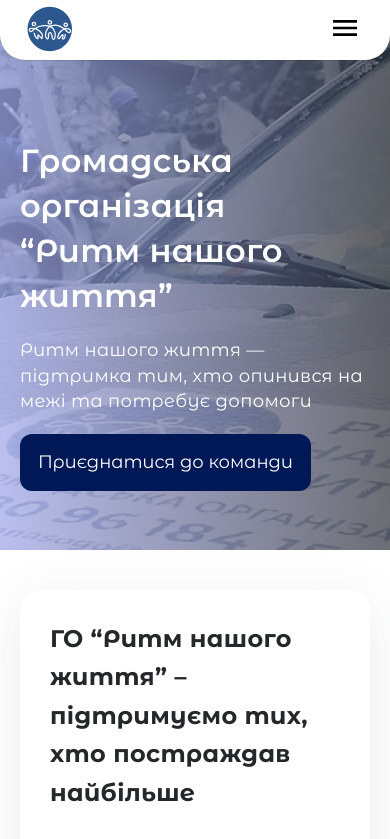
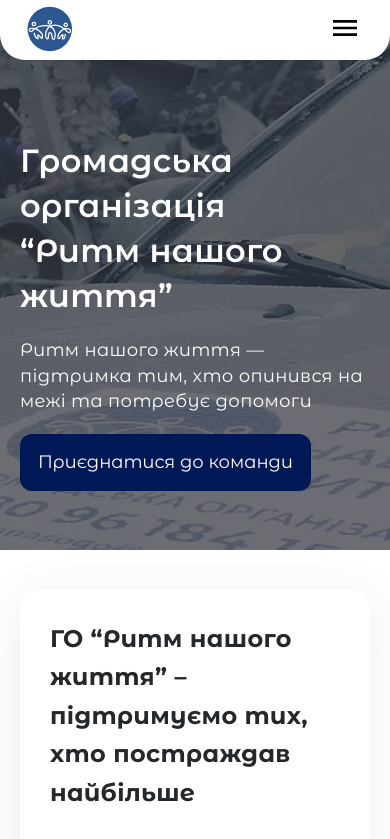
Before and after one commit to NekoTyan20/rhythm-of-life-site, a website built with Parcel: page index.html in a window 390 px wide. Shown: the top 839 px of the page. Built offline with nearby package versions, Linux system fonts and the light colour scheme.

Commit message:
Update overlay

```diff
--- a/src/scss/components/_overlay.scss
+++ b/src/scss/components/_overlay.scss
@@ -8,7 +8,7 @@
     margin-left: auto;
     margin-right: auto;
     background-color: rgb(47 48 58 / 40%);
-    background-image: linear-gradient(to right, rgba(160, 166, 234, 0.7), rgb(47 48 58 / 70%)), image-set(url("../../images/overlay-mobile-1x.jpg") 1x, url("../../images/overlay-mobile-2x.jpg") 2x);
+    background-image: linear-gradient(to right, rgb(47 48 58 / 70%), rgb(47 48 58 / 70%)), image-set(url("../../images/overlay-mobile-1x.jpg") 1x, url("../../images/overlay-mobile-2x.jpg") 2x);
     background-repeat: no-repeat;
     background-position: center;
     background-size: cover;
```
Also changed, not shown: dist/css/main.css, src/scss/main.css.
